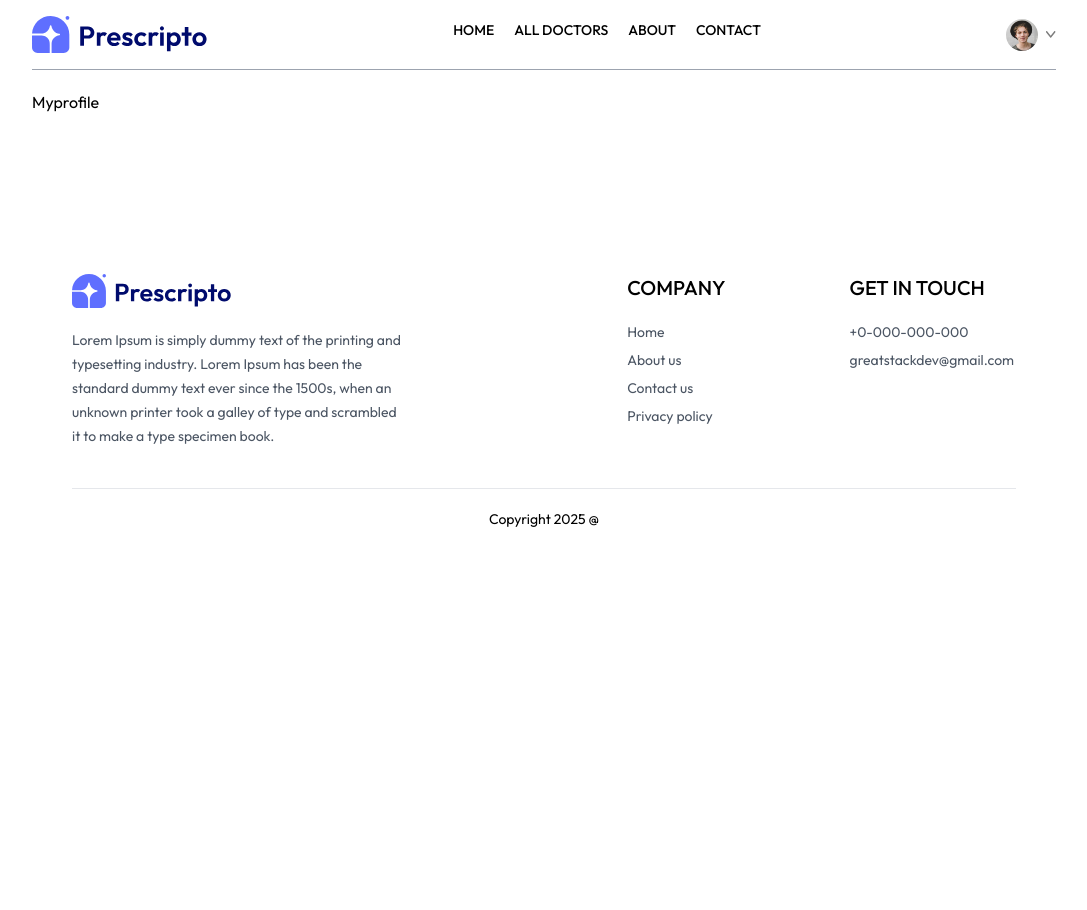
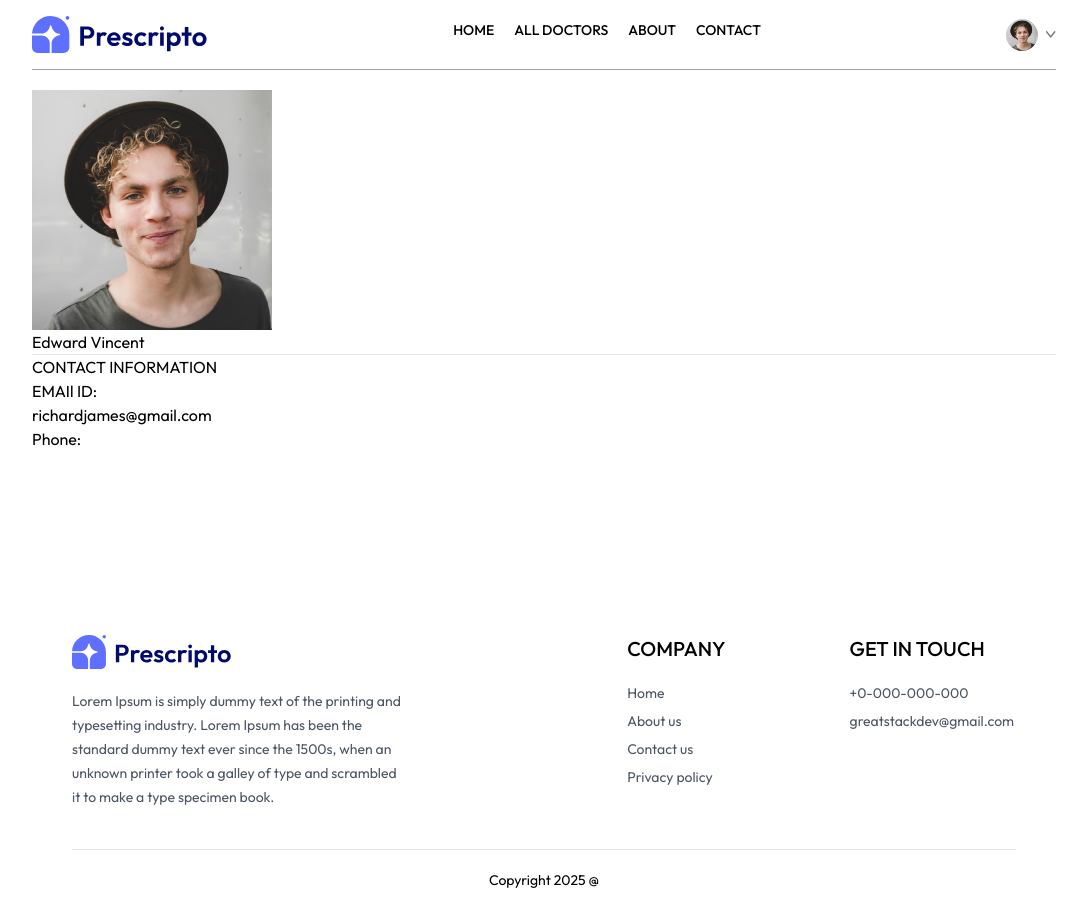
Before and after one commit to Arunjith-k/Hospital-Management, a React (Vite) app: page /my-profile in a window 1280 px wide. Shown: the whole page, without its empty margins (96-1183 px from the left). Before the commit the page ends 800 px from the top, so only its background shows below. Built offline with nearby package versions, Linux system fonts and the light colour scheme.

Commit message:
login-finished

```diff
--- a/src/components/pages/Login.jsx
+++ b/src/components/pages/Login.jsx
@@ -13,39 +13,68 @@
 
   return (
     <form className="min-h-[80vh] flex items-center">
-      <div>
-        <p>{state === "Sign Up" ? "Create Account" : "Login"}</p>
+      <div className="flex flex-col gap-3 m-auto items-start p-8 min-w-[340px] sm:min-w-96 border rounded-xl text-zinc-600  text-sm shadow-lg">
+        <p className="text-2xl font-semibold ">
+          {state === "Sign Up" ? "Create Account" : "Login"}
+        </p>
         <p>
           Please {state === "Sign Up" ? "sign up" : "log in"} to book
           appointment
         </p>
-        <div>
+        <div className="w-full">
           <p>Full Name</p>
           <input
+            className="border border-zinc-300 rounded w-full p-2 mt-1"
             type="text"
             onChange={(e) => setName(e.target.name)}
             value={name}
             required
           />
         </div>
-        <div>
+        <div className="w-full">
           <p>Email</p>
           <input
+            className="border border-zinc-300 rounded w-full p-2 mt-1"
             type="email"
-            onChange={(e) => setName(e.target.name)}
-            value={name}
+            onChange={(e) => setEmail(e.target.name)}
+            value={email}
             required
           />
         </div>
-        <div>
+        <div className="w-full">
           <p>Password</p>
           <input
+            className="border border-zinc-300 rounded w-full p-2 mt-1"
             type="password"
-            onChange={(e) => setName(e.target.name)}
-            value={name}
+            onChange={(e) => setPassword(e.target.name)}
+            value={password}
             required
           />
         </div>
+        <button className="bg-primary text-white w-full py-2 rounded-md text-base">
+          {state === "Sign Up" ? "Create Account" : "Login"}
+        </button>
+        {state === "Sign Up" ? (
+          <p>
+            Already have an account?{" "}
+            <span
+              onClick={() => setState("Login")}
+              className="text-primary   cursor-pointer"
+            >
+              Login here
+            </span>
+          </p>
+        ) : (
+          <p>
+            Create an new account?{" "}
+            <span
+              onClick={() => setState("Sign Up")}
+              className="text-primary cursor-pointer"
+            >
+              Click here
+            </span>
+          </p>
+        )}
       </div>
     </form>
   );
--- a/src/components/pages/Myprofile.jsx
+++ b/src/components/pages/Myprofile.jsx
@@ -1,9 +1,59 @@
-import 'react'
+import "react";
+import { useState } from "react";
+import { assets } from "../../assets/assets";
+const Myprofile = () => {
+  const [userData, setUserData] = useState({
+    name: "Edward Vincent",
+    image: assets.profile_pic,
+    email: "richardjames@gmail.com",
+    address: {
+      line1: "123 Main St",
+      line2: "Anytown, USA",
+    },
+    gender: "Male",
+    dob: "1990-01-01",
+  });
 
-const Myprofile = () => {
+  const [isEdit, setIsEdit] = useState(true);
+
   return (
-    <div>Myprofile</div>
-  )
-}
+    <div>
+      <img src={userData.image} alt="" />
 
-export default Myprofile
+      {isEdit ? (
+        <input
+          type="text"
+          value={userData.name}
+          onChange={(e) =>
+            setUserData((prev) => ({ ...prev, name: e.target.value }))
+          }
+        />
+      ) : (
+        <p>{userData.name}</p>
+      )}
+
+      <hr />
+      <div>
+        <p>CONTACT INFORMATION</p>
+        <div>
+          <p>EMAIl ID:</p>
+          <p>{userData.email}</p>
+          <p>Phone:</p>
+          {isEdit ? (
+            <input
+              type="text"
+              value={userData.phone}
+              onChange={(e) =>
+                setUserData((prev) => ({ ...prev, phone: e.target.value }))
+              }
+            />
+          ) : (
+            <p>{userData.phone}</p>
+          )}
+        </div>
+      </div>
+    </div>
+  );
+};
+
+export default Myprofile;
```
